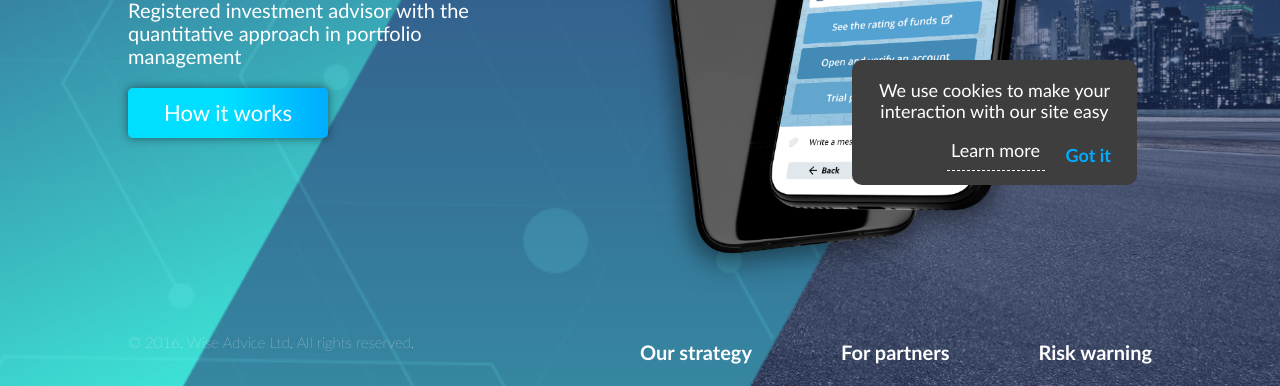
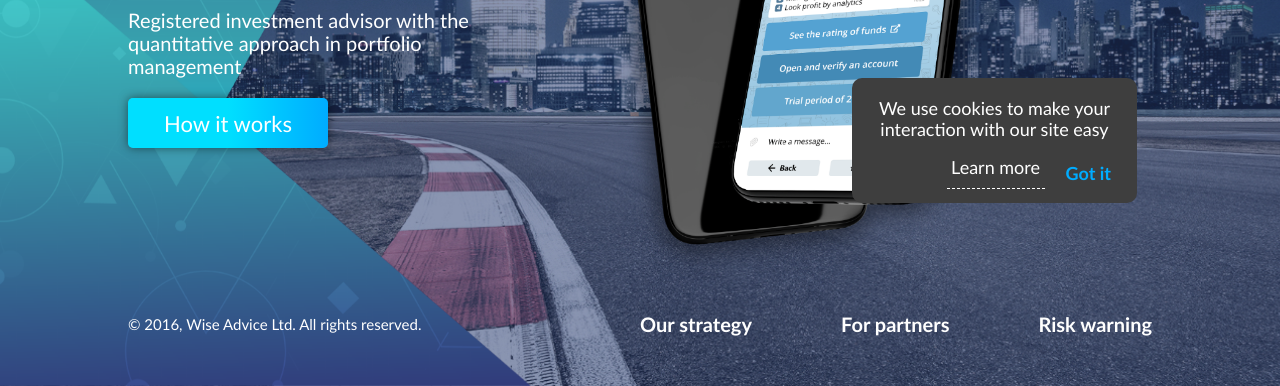
Before and after one commit to tmpan/wise, a plain HTML site: page index.html in a window 1280 px wide. Shown: the part 414-800 px from the top of the page. Drawn offline with Linux system fonts and the light colour scheme.

Commit message:
v. 0.0.1

```diff
--- a/components/copyright.css
+++ b/components/copyright.css
@@ -1,5 +1,5 @@
 .copyright {
     font-size: 15px;
-    font-weight: lighter;
-    margin-bottom: 35px;
+    font-weight: normal;
+    margin: 0;
 }
--- a/components/header.css
+++ b/components/header.css
@@ -1,5 +1,6 @@
 .header {
     width: 80%;
+    margin: 0;
     display: flex;
     flex-direction: row;
     justify-content: space-between;
--- a/components/logo.css
+++ b/components/logo.css
@@ -1,4 +1,3 @@
 .logo {
     height: 46px;
-    margin: 20px 0;
 }
--- a/components/main.css
+++ b/components/main.css
@@ -1,14 +1,21 @@
 .main {
+    width: 80%;
+    height: 80%;
+    margin: 0;
+    padding: 30px 0;
     position: relative;
     display: flex;
     flex-direction: row;
     align-self: center;
     justify-content: space-between;
-    width: 80%;
-    margin: 0;
+
 }
 
 .main__image {
-    height: 600px;
-    padding-right: 70px;
+    width: 80%;
+    background-image: url("../images/phone1.png");
+    background-size: contain;
+    background-position: center;
+    background-repeat: no-repeat;
+    /*padding-right: 70px;*/
 }
--- a/components/root.css
+++ b/components/root.css
@@ -1,10 +1,15 @@
 .root {
-    min-height: 100vh;
     display: flex;
+    max-width: 1440px;
+    height: 100%;
+    box-sizing: border-box;
+
     flex-direction: column;
     align-items: center;
     justify-content: space-between;
 
+    margin: 0 auto;
+    padding: 50px 0;
     font-family: "Lato", sans-serif;
 
 }
--- a/components/square.css
+++ b/components/square.css
@@ -3,7 +3,8 @@
     top:0;
     left: 0;
     background-image: url("../images/bg-main_over.png");
-    background-size: cover;
+    background-size: contain;
+    background-repeat: no-repeat;
     width: 100%;
     height: 100%;
     z-index: -1;
--- a/index.html
+++ b/index.html
@@ -34,7 +34,8 @@
                     in portfolio management</p>
                 <button class="button">How it works</button>
             </div>
-            <img src="images/phone1.png" class="main__image">
+            <div class="main__image"></div>
+
             <div class="cookies">
                 <p class="cookies__text">We use cookies to make your interaction with our site easy</p>
                 <div class="cookies__container">
--- a/utility/utility.css
+++ b/utility/utility.css
@@ -1,13 +1,20 @@
 html {
+    height: 100%;
     background-image: url("../images/bg-main1.jpg");
     color: #fff;
     background-size: cover;
     scroll-behavior: smooth;
   }
 
+body {
+    height: 100%;
+}
+
 p {
     margin-top: 0;
 }
+
+
 
 
 /** {*/
```
